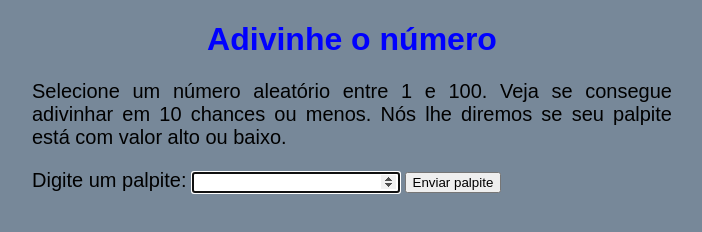
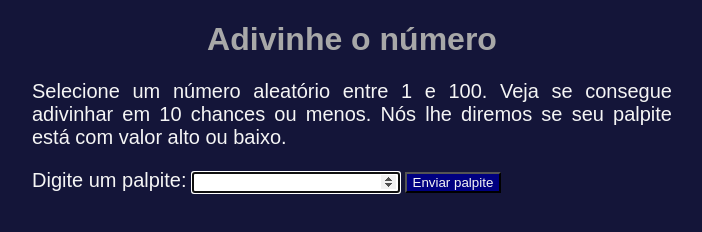
Before and after one commit to danielsjordao/adivinhe-o-numero, a plain HTML site: page index.html in a window 1280 px wide. Shown: the whole page, without its empty margins (288-990 px from the left). Drawn offline with Linux system fonts and the light colour scheme.

Commit message:
second commit

```diff
--- a/index.html
+++ b/index.html
@@ -8,6 +8,7 @@
     <style>
       html {
         font-family: sans-serif;
+        background-color:hsl(237, 49%, 15%);
       }
 
       body {
@@ -15,23 +16,30 @@
         max-width: 50rem;
         min-width: 30rem;
         margin: 0 auto;
-        background: lightslategray;
       }
 
       h1 {
         font-weight: 18.75rem;
         text-align: center;
-        color: blue;
+        color: #A8A8A8;
       }
 
       p {
         font-size: 1.25rem;
         text-align: justify;
+        color: whitesmoke;
       }
 
       label {
         font-size: 1.25rem;
         font-weight: 31.25rem;
+        color: whitesmoke;
+      }
+
+      .envioPalpite{
+        background-color: #000080;
+        color: whitesmoke;
+
       }
 
       .form input[type="number"] {
@@ -41,7 +49,10 @@
       .ultimoResultado {
         color: white;
         padding: .1875rem;
+        text-align: center;
+        border-radius: .3125rem;
       }
+
     </style>
   </head>
 
```
